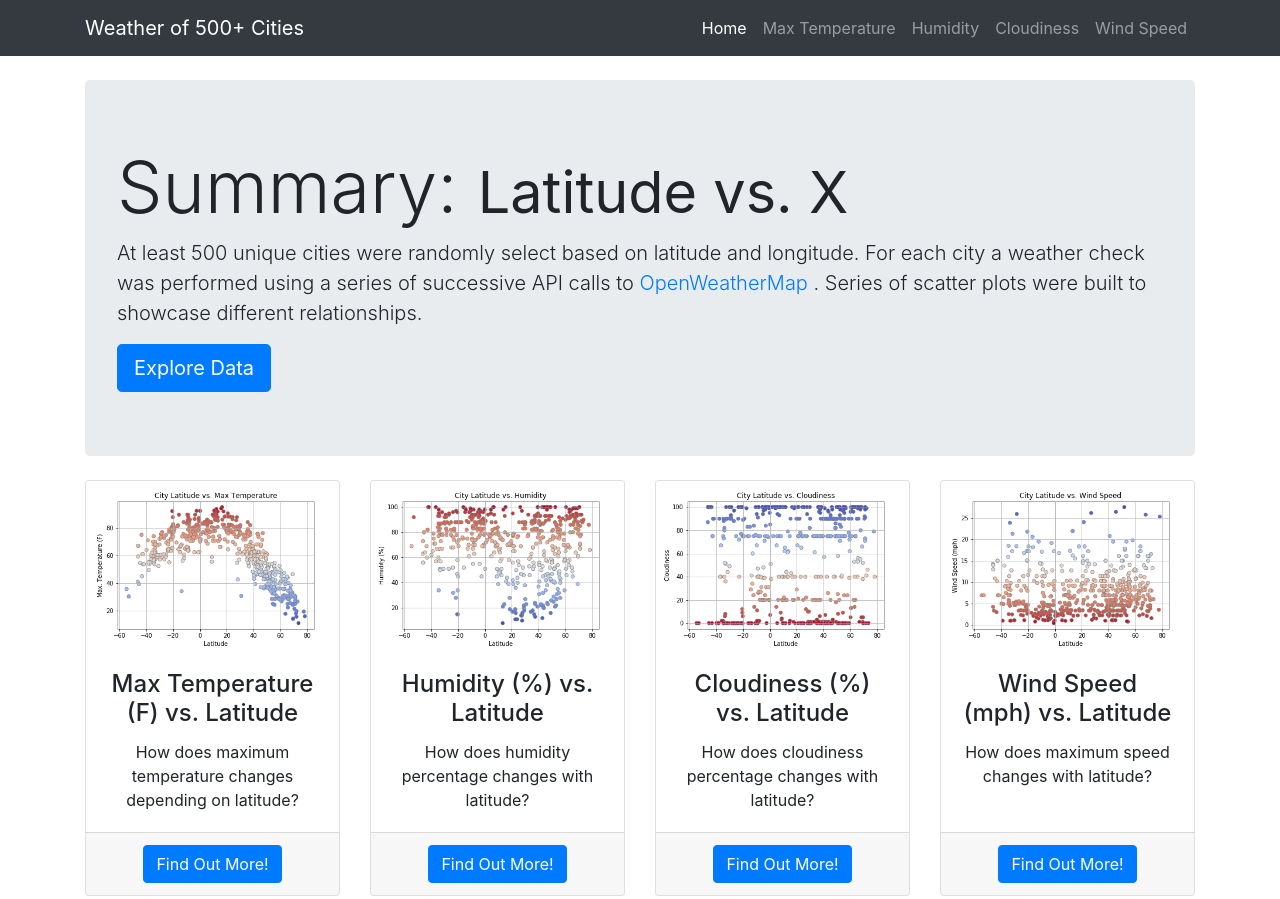
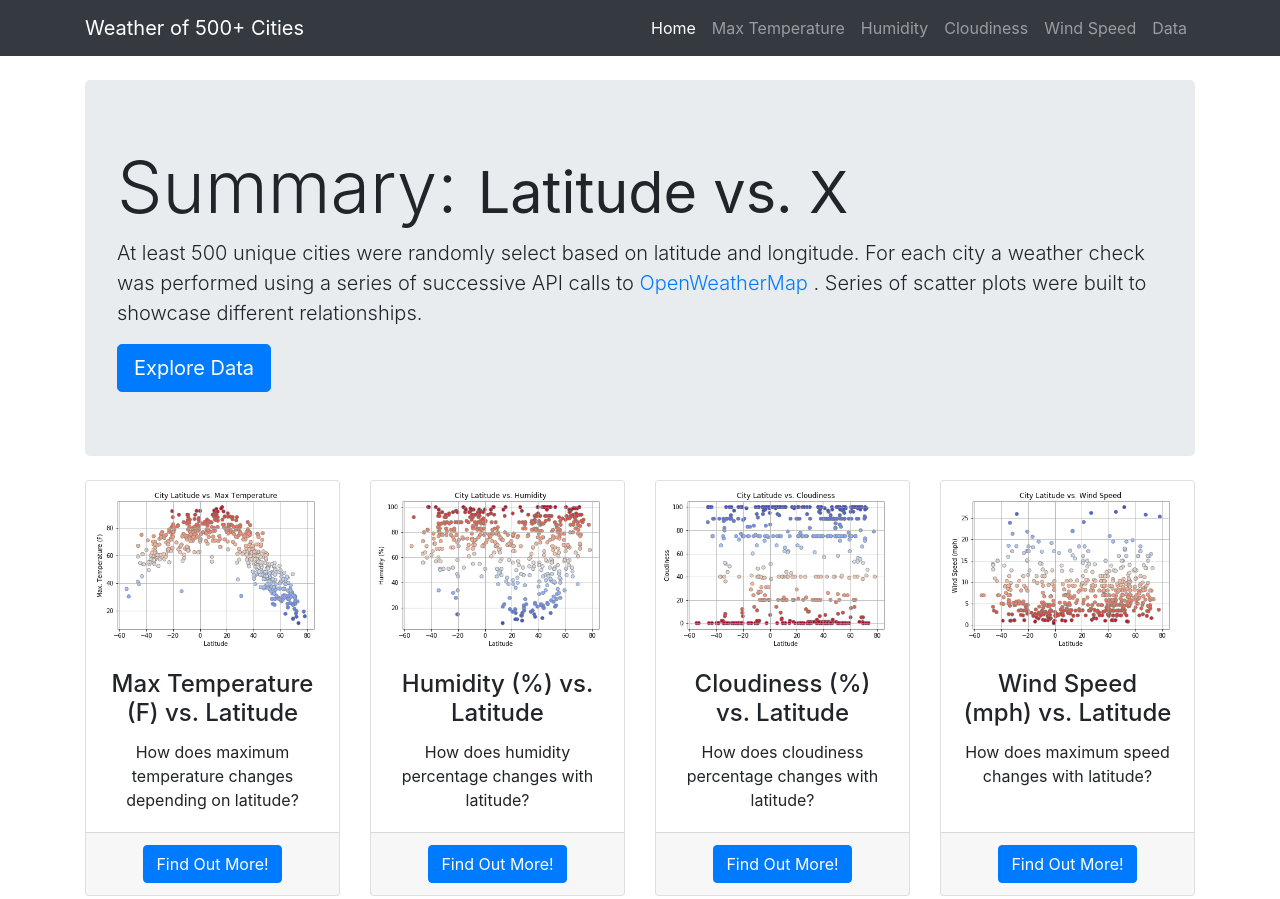
Before and after one commit to sergeevaleeza/UCBBEL2019_Web-Visualization-Dashboard-Weather, a website: page index.html in a window 1280 px wide. Shown: the top 899 px of the page. Drawn offline with Linux system fonts and the light colour scheme.

Commit message:
Update index.html

```diff
--- a/index.html
+++ b/index.html
@@ -45,6 +45,9 @@
           </li>
           <li class="nav-item">
             <a class="nav-link" href="wind.html">Wind Speed</a>
+          </li>
+          <li class="nav-item">
+            <a class="nav-link" href="data.html">Data</a>
           </li>
         </ul>
       </div>
```
